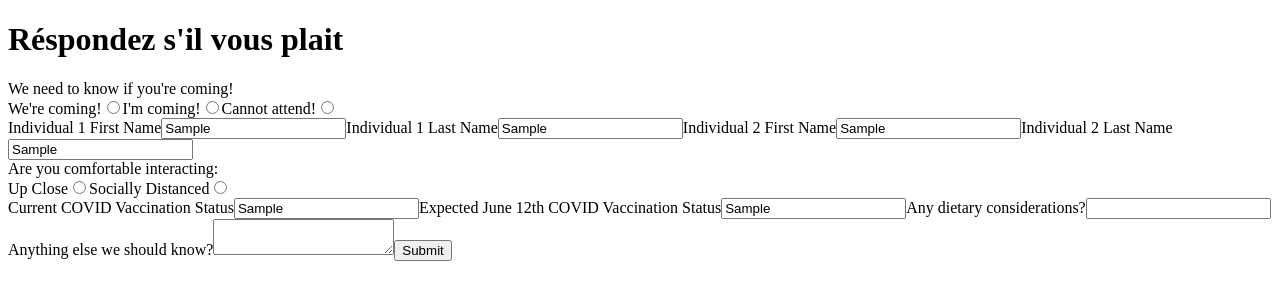
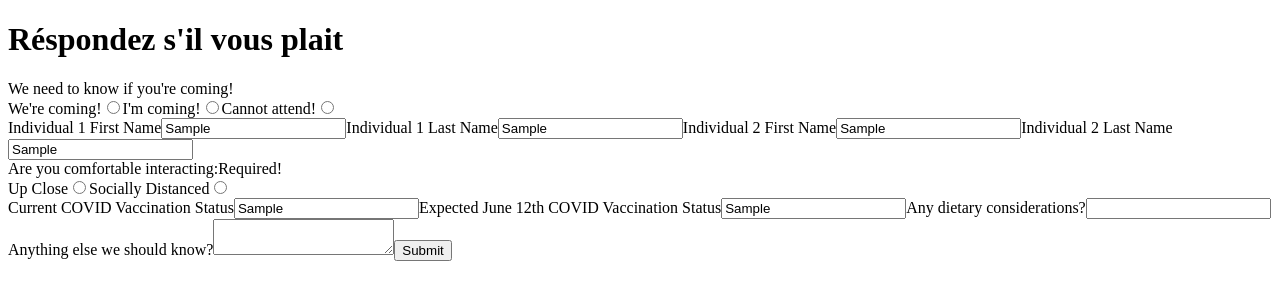
Before and after one commit to scottelder/wedding, a React app: page /rsvp in a window 1280 px wide. Both pictures are taken after typing "Sample", "Sample", "Sample", "Sample", "Sample", "Sample" into the empty fields and a click on the input 423 px from the left and 232 px from the top of the page. Shown: the top 300 px of the page. Built offline with nearby package versions, Linux system fonts and the light colour scheme; the HTML template or start-up script is replaced by a standard one.

Commit message:
add missing flag for requirement

```diff
--- a/client/Rsvp.js
+++ b/client/Rsvp.js
@@ -108,6 +108,11 @@ export default function Rsvp() {
 
         <label className="rsvp rsvp__label">
           Are you comfortable interacting:
+          {errors.isComfortable && errors.isComfortable.type === "required" && (
+            <span className="rsvp rsvp__error rsvp__error--text">
+              Required!
+            </span>
+          )}
         </label>
         <div className="rsvp rsvp__radio-container">
           <span className="rsvp rsvp__radio">
```
